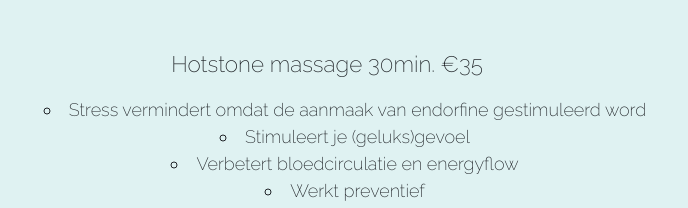
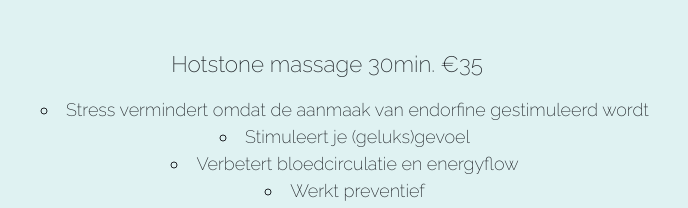
Before and after one commit to jenverboven/POP-Project, a plain HTML site: page index.html in a window 1280 px wide. Shown: the part 1964-2172 px from the top of the page, 313-1001 px from the left. Drawn offline with nearby package versions, Linux system fonts and the light colour scheme.

Commit message:
schrijffout

```diff
--- a/index.html
+++ b/index.html
@@ -97,7 +97,7 @@
             <h5 class="mb-3">Hotstone massage 30min. €35</h5>
             <ul>
                 <li>Stress vermindert omdat de aanmaak
-                    van endorfine gestimuleerd word</li>
+                    van endorfine gestimuleerd wordt</li>
                 <li>Stimuleert je (geluks)gevoel</li>
                 <li>Verbetert bloedcirculatie en energyflow</li>
                 <li>Werkt preventief</li>
```
